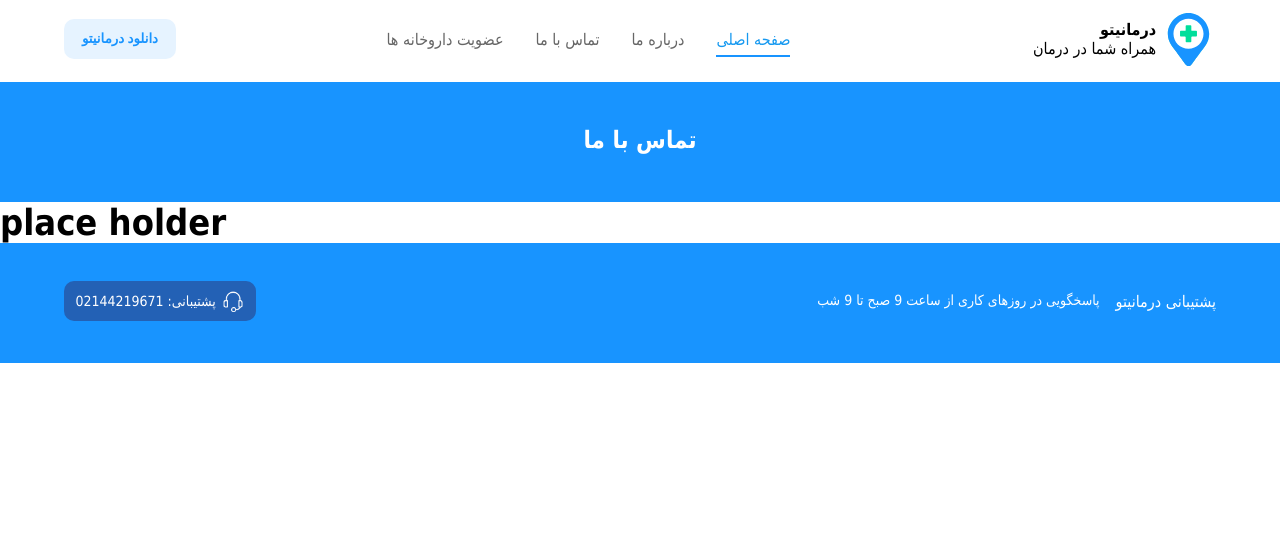
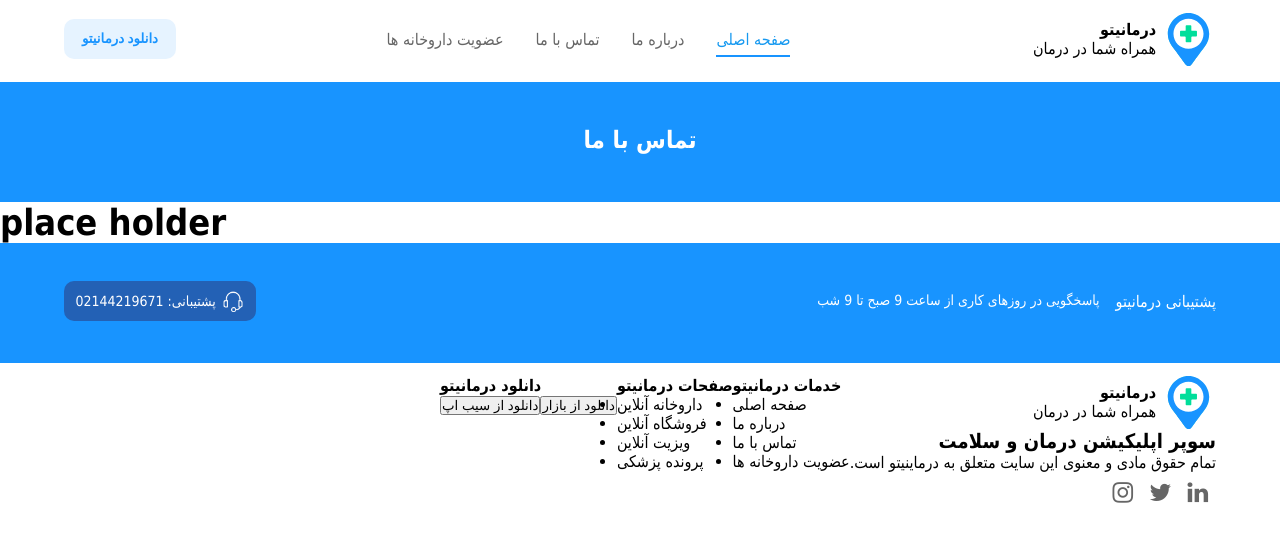
Before and after one commit to kave-me/darmanito-react, a React (Create React App) app: page /contact-us in a window 1280 px wide. Shown: the top 542 px of the page. Built offline with nearby package versions, Linux system fonts and the light colour scheme; a small style sheet from the web is missing.

Commit message:
add html elements and contents to footer

```diff
--- /dev/null
+++ b/src/asset/sass/component/_Footer.scss
@@ -0,0 +1,34 @@
+.footer {
+    display: flex;
+    flex-direction: row-reverse;
+}
+.footer__branding {
+    // line-height: 3rem;
+}
+.footer__branding__title,
+.footer__branding__copyright {
+    direction: rtl;
+
+}
+
+.footer__branding__socialNetwork {
+    display: flex;
+    flex-direction: row;
+    justify-content: flex-end;
+
+}
+.footer__branding__socialNetwork__instagram,
+.footer__branding__socialNetwork__twitter,
+.footer__branding__socialNetwork__linkedin {
+    font-size: 24px;
+    height: auto;
+    color: $dark-color;
+    cursor: pointer;
+    margin: .5rem;
+}
+.footer__branding__socialNetwork__instagram:hover,
+.footer__branding__socialNetwork__twitter:hover,
+.footer__branding__socialNetwork__linkedin:hover {
+    color: $primary-color;
+    transition: 0.4s;
+}
--- a/src/asset/sass/index.css
+++ b/src/asset/sass/index.css
@@ -327,6 +327,52 @@
   }
 }
 
+.footer {
+  display: -webkit-box;
+  display: -ms-flexbox;
+  display: flex;
+  -webkit-box-orient: horizontal;
+  -webkit-box-direction: reverse;
+      -ms-flex-direction: row-reverse;
+          flex-direction: row-reverse;
+}
+
+.footer__branding__title,
+.footer__branding__copyright {
+  direction: rtl;
+}
+
+.footer__branding__socialNetwork {
+  display: -webkit-box;
+  display: -ms-flexbox;
+  display: flex;
+  -webkit-box-orient: horizontal;
+  -webkit-box-direction: normal;
+      -ms-flex-direction: row;
+          flex-direction: row;
+  -webkit-box-pack: end;
+      -ms-flex-pack: end;
+          justify-content: flex-end;
+}
+
+.footer__branding__socialNetwork__instagram,
+.footer__branding__socialNetwork__twitter,
+.footer__branding__socialNetwork__linkedin {
+  font-size: 24px;
+  height: auto;
+  color: #666666;
+  cursor: pointer;
+  margin: .5rem;
+}
+
+.footer__branding__socialNetwork__instagram:hover,
+.footer__branding__socialNetwork__twitter:hover,
+.footer__branding__socialNetwork__linkedin:hover {
+  color: #1894ff;
+  -webkit-transition: 0.4s;
+  transition: 0.4s;
+}
+
 * {
   padding: 0;
   margin: 0;
--- a/src/asset/sass/index.scss
+++ b/src/asset/sass/index.scss
@@ -3,6 +3,7 @@
 @import './component/Logo';
 @import './component/TextBanner';
 @import './component/Support';
+@import './component/Footer';
 
 * {
   padding: 0;
--- /dev/null
+++ b/src/components/Footer.js
@@ -0,0 +1,47 @@
+import React from 'react';
+import Logo from './Logo';
+import {footerPages, FooterServices} from './FooterNavigationItems';
+
+const Footer = () => {
+    return(
+        <div className="footer section">
+
+            <div className="footer__branding">
+                <Logo />
+                <h3 className="footer__branding__title">سوپر اپلیکیشن درمان و سلامت</h3>
+                <p className="footer__branding__copyright">تمام حقوق مادی و معنوی این سایت متعلق به درماینیتو است.</p>
+                <div className="footer__branding__socialNetwork">
+                    <i class="footer__branding__socialNetwork__instagram fa fa-instagram"></i>
+                    <i class="footer__branding__socialNetwork__twitter fa fa-twitter"></i>
+                    <i class="footer__branding__socialNetwork__linkedin fa fa-linkedin"></i>
+                </div>
+            </div>
+
+            <div className="footer__services">
+                <p className="footer__services__title"><strong>خدمات درمانیتو</strong></p>
+                <ul>
+                    {footerPages.map((item,index) =>
+                        <li key={index}>{item.title}</li>)}
+                </ul>
+            </div>
+
+            <div className="footer__pages">
+                <p className="footer__pages__title"><strong>صفحات درمانیتو</strong></p>
+                <ul>
+                {FooterServices.map((item,index) =>
+                        <li key={index}>{item.title}</li>)}
+                </ul>
+            </div>
+
+            <div className="footer__download">
+                <p className="footer__download__title"><strong>دانلود درمانیتو</strong></p>
+                <div className="footer__download__icons">
+                    <button className="footer_download__icons__sibApp">دانلود از سیب اپ</button>
+                    <button className="footer__download__icons__bazar">دانلود از بازار</button>
+                </div>
+
+            </div>
+        </div>
+    );
+}
+export default Footer
--- /dev/null
+++ b/src/components/FooterNavigationItems.js
@@ -0,0 +1,29 @@
+import NavbarNavigationItems from './NavbarNavigationItems'
+
+const footerPages = [...NavbarNavigationItems];
+const FooterServices = [
+    {
+        title: "داروخانه آنلاین",
+        href: "#online-pharmacy",
+        active: false
+    },
+    {
+        title: "فروشگاه آنلاین",
+        href: "#online-market",
+        active: false
+    },
+    {
+        title: "ویزیت آنلاین",
+        href: "#online-visit",
+        active: false
+    },
+    {
+        title: "پرونده پزشکی",
+        href: "#health-record",
+        active: false
+    }];
+
+export {
+    footerPages,
+    FooterServices
+}
--- a/src/pages/ContactUs.js
+++ b/src/pages/ContactUs.js
@@ -1,6 +1,7 @@
 import React from 'react';
 import TextBanner from '../components/TextBanner'
 import Support from '../components/Support'
+import Footer from '../components/Footer'
 
 const ContactUs = () => {
     return (
@@ -8,6 +9,7 @@
             <TextBanner text="تماس با ما"/>
             <h1 className="TemprorayPlaceHolder">place holder</h1>
             <Support/>
+            <Footer/>
         </div>
     );
 }
```
Also changed, not shown: 1 other file (tests, documents, lock files or other folders).
